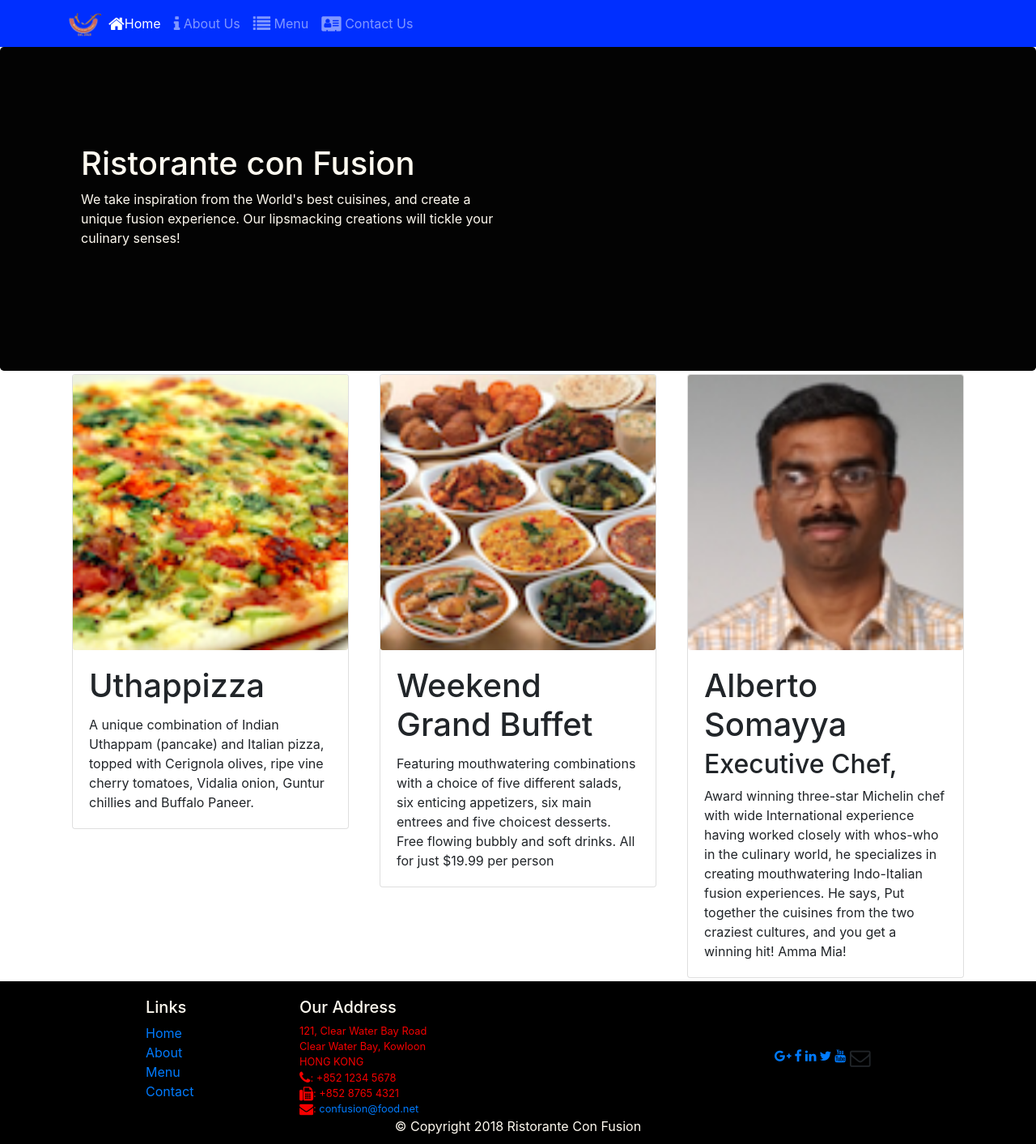
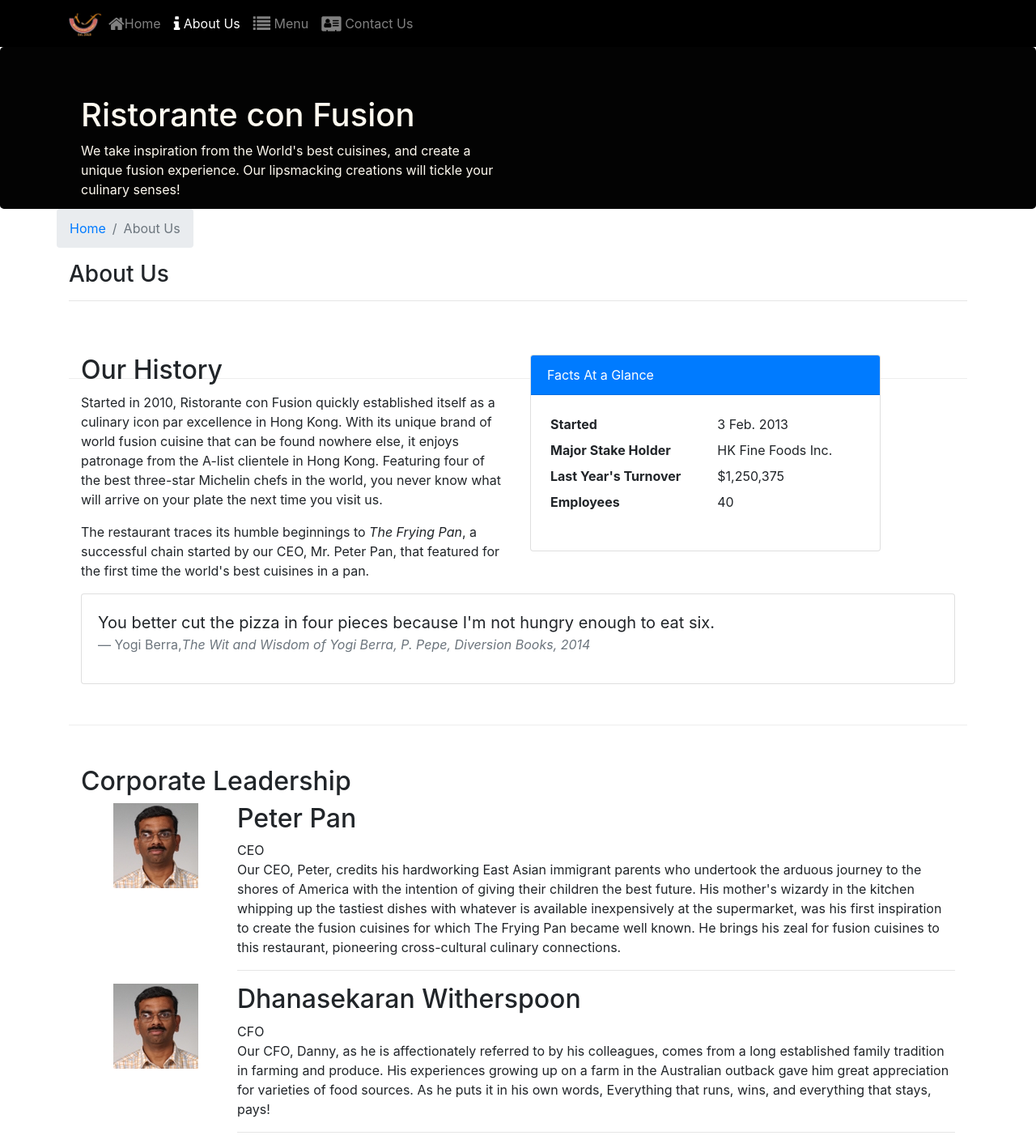
Before and after one commit to sanketmishra009/react-basics, a React (Create React App) app: page /aboutus in a window 1280 px wide. Before the commit this address led to /home. Shown: the top 1413 px of the page at 81% size. Built offline with nearby package versions, Linux system fonts and the light colour scheme.

Commit message:
About Component

```diff
--- a/src/App.css
+++ b/src/App.css
@@ -6,30 +6,29 @@
 .row-content {
     margin:0px auto;
     padding: 50px 0px 50px 0px;
-    max-height:100px;
+    border-bottom: 1px ridge;
+    min-height:400px;
 }
 
 .footer{
-    background-color: #000000;
-    margin: auto;
-    padding: 20px 0px 10px 0px;
-    color:floralwhite;
-    width:100%;
+    background-color: #0d0d0e;
+    margin:0px auto;
+    padding: 20px 0px 20px 0px;
 }
 .jumbotron {
-    padding:70px 30px 70px 30px;
+    padding:10px 10px 10px 10px;
     margin:0px auto;
     background: #030303 ;
     color:floralwhite;
-    min-height:400px;
+    max-height:200px;
 }
 
 address{
     font-size:80%;
     margin:0px;
-    color:#f50000;
+    color:#0f0f0f;
 }
 
 .navbar-dark {
-    background-color: #002fff;
+    background-color: Black;
 }
--- /dev/null
+++ b/src/components/AboutComponent.js
@@ -0,0 +1,87 @@
+import React from 'react';
+import { Breadcrumb, BreadcrumbItem, Card, CardBody, CardHeader, Media } from 'reactstrap';
+import { Link } from 'react-router-dom';
+
+function About(props) {
+
+    const leaders = props.leaders.map((leader) => {
+        return (
+                <Media tag='li'>
+                    <Media left middle>
+                        <Media object src={leader.image}/>
+                    </Media>
+                    <Media body className='ml-5'>
+                        <Media title ><h2>{leader.name}</h2></Media>
+                        <Media subtitle>{leader.abbr}</Media>
+                        <p>{leader.description}</p>
+                        <hr/>
+                    </Media>
+                </Media>
+        );
+    });
+
+    return(
+        <div className="container">
+            <div className="row">
+                <Breadcrumb>
+                    <BreadcrumbItem><Link to="/home">Home</Link></BreadcrumbItem>
+                    <BreadcrumbItem active>About Us</BreadcrumbItem>
+                </Breadcrumb>
+                <div className="col-12">
+                    <h3>About Us</h3>
+                    <hr />
+                </div>
+            </div>
+            <div className="row row-content">
+                <div className="col-12 col-md-6">
+                    <h2>Our History</h2>
+                    <p>Started in 2010, Ristorante con Fusion quickly established itself as a culinary icon par excellence in Hong Kong. With its unique brand of world fusion cuisine that can be found nowhere else, it enjoys patronage from the A-list clientele in Hong Kong.  Featuring four of the best three-star Michelin chefs in the world, you never know what will arrive on your plate the next time you visit us.</p>
+                    <p>The restaurant traces its humble beginnings to <em>The Frying Pan</em>, a successful chain started by our CEO, Mr. Peter Pan, that featured for the first time the world's best cuisines in a pan.</p>
+                </div>
+                <div className="col-12 col-md-5">
+                    <Card>
+                        <CardHeader className="bg-primary text-white">Facts At a Glance</CardHeader>
+                        <CardBody>
+                            <dl className="row p-1">
+                                <dt className="col-6">Started</dt>
+                                <dd className="col-6">3 Feb. 2013</dd>
+                                <dt className="col-6">Major Stake Holder</dt>
+                                <dd className="col-6">HK Fine Foods Inc.</dd>
+                                <dt className="col-6">Last Year's Turnover</dt>
+                                <dd className="col-6">$1,250,375</dd>
+                                <dt className="col-6">Employees</dt>
+                                <dd className="col-6">40</dd>
+                            </dl>
+                        </CardBody>
+                    </Card>
+                </div>
+                <div className="col-12">
+                    <Card>
+                        <CardBody className="bg-faded">
+                            <blockquote className="blockquote">
+                                <p className="mb-0">You better cut the pizza in four pieces because
+                                    I'm not hungry enough to eat six.</p>
+                                <footer className="blockquote-footer">Yogi Berra,
+                                <cite title="Source Title">The Wit and Wisdom of Yogi Berra,
+                                    P. Pepe, Diversion Books, 2014</cite>
+                                </footer>
+                            </blockquote>
+                        </CardBody>
+                    </Card>
+                </div>
+            </div>
+            <div className="row row-content">
+                <div className="col-12">
+                    <h2>Corporate Leadership</h2>
+                </div>
+                <div className="col-12">
+                    <Media list>
+                        {leaders}
+                    </Media>
+                </div>
+            </div>
+        </div>
+    );
+}
+
+export default About;
--- a/src/components/Footer.js
+++ b/src/components/Footer.js
@@ -1,4 +1,5 @@
 import React from 'react';
+import {Link} from 'react-router-dom';
 
 function Footer(props) {
     return(
@@ -8,10 +9,10 @@
                 <div className="col-4 offset-1 col-sm-2">
                     <h5>Links</h5>
                     <ul className="list-unstyled">
-                        <li><a href="#">Home</a></li>
-                        <li><a href="#">About</a></li>
-                        <li><a href="#">Menu</a></li>
-                        <li><a href="contactus.html">Contact</a></li>
+                        <li><Link to='/home'>Home</Link></li>
+                        <li><Link to='/aboutus'>About</Link>></li>
+                        <li><Link to='/menu'>Menu</Link></li>
+                        <li><Link to='/contact'>Contact Us</Link></li>
                     </ul>
                 </div>
                 <div className="col-7 col-sm-5">
--- a/src/components/MainComponent.js
+++ b/src/components/MainComponent.js
@@ -12,6 +12,7 @@
 import Footer from './Footer';
 import Home from './HomeComponent';
 import Contact from './ContactComponent';
+import About from './AboutComponent';
 import {Switch,Route,Redirect} from 'react-router-dom';
 
 class Main extends Component{
@@ -42,6 +43,7 @@
         <Header/>
         <Switch>
           <Route path='/home' component={()=>Homepage()}/>
+          <Route path='/aboutus' component={()=><About leaders={this.state.leaders}/>}/>
           <Route exact path = '/menu' component={() => <Menu dishes={this.state.dishes}/>}/>
           <Route path='/menu/:dishId' component={Dishwithid}/>
           <Route exact path ='/contact' component={Contact}/>
```
Also changed, not shown: src/components/Milf.jpg (added).
